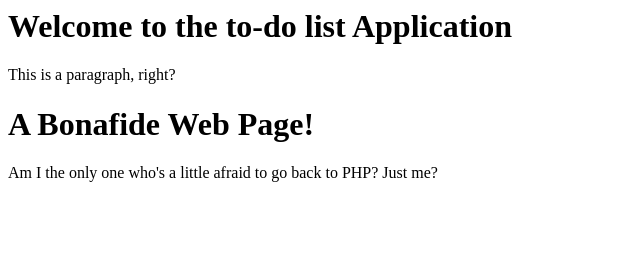
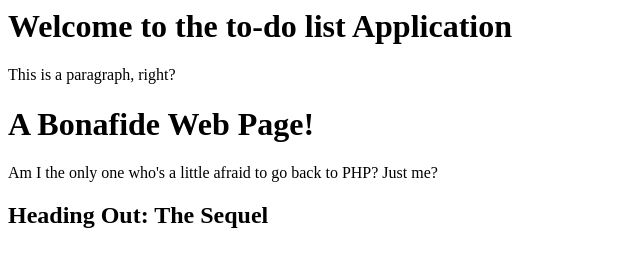
Before and after one commit to tjn9/IS218HW1, a plain HTML site: page index.html in a window 1280 px wide. Shown: the whole page, without its empty margins (0-640 px from the left). Drawn offline with Linux system fonts and the light colour scheme.

Commit message:
Heading 2 added

```diff
--- a/index.html
+++ b/index.html
@@ -5,3 +5,5 @@
 <h1>A Bonafide Web Page!</h1>
 
 <p>Am I the only one who's a little afraid to go back to PHP? Just me?</p>
+
+<h2>Heading Out: The Sequel</h2>
```
